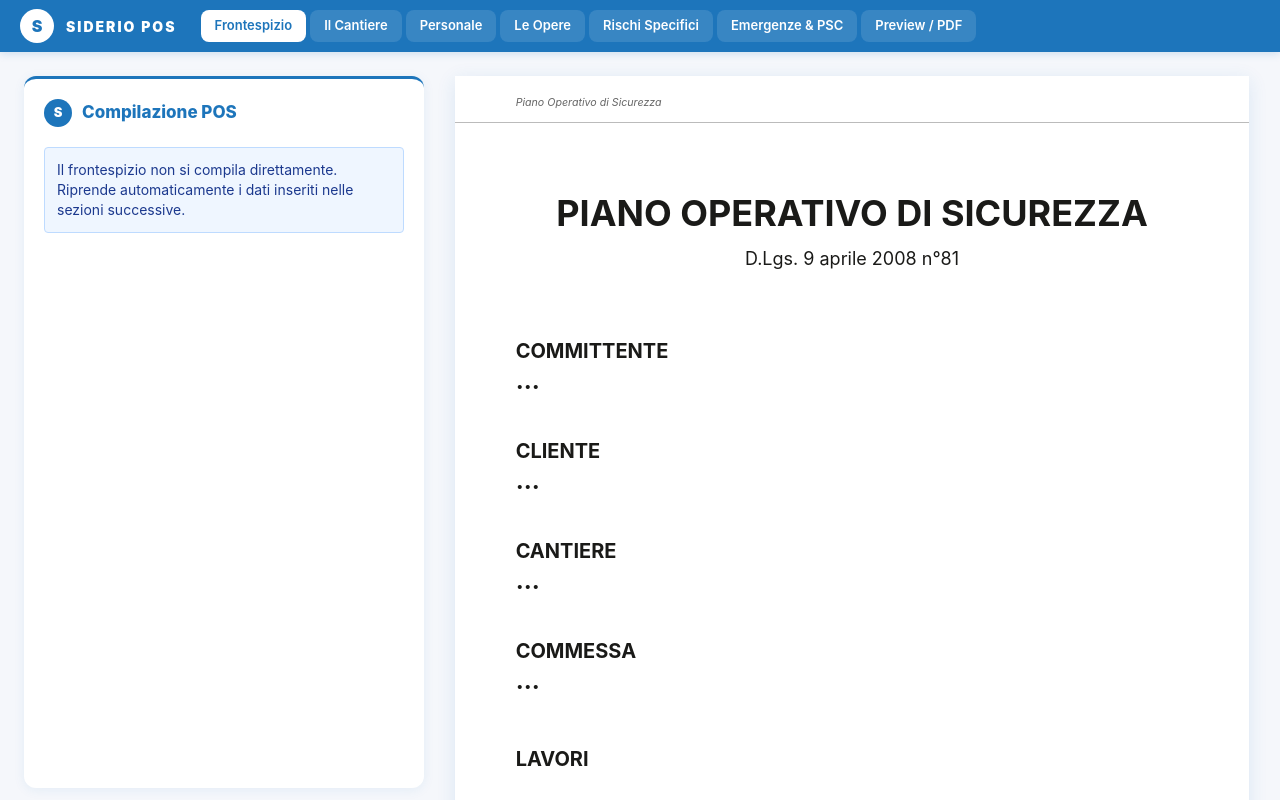
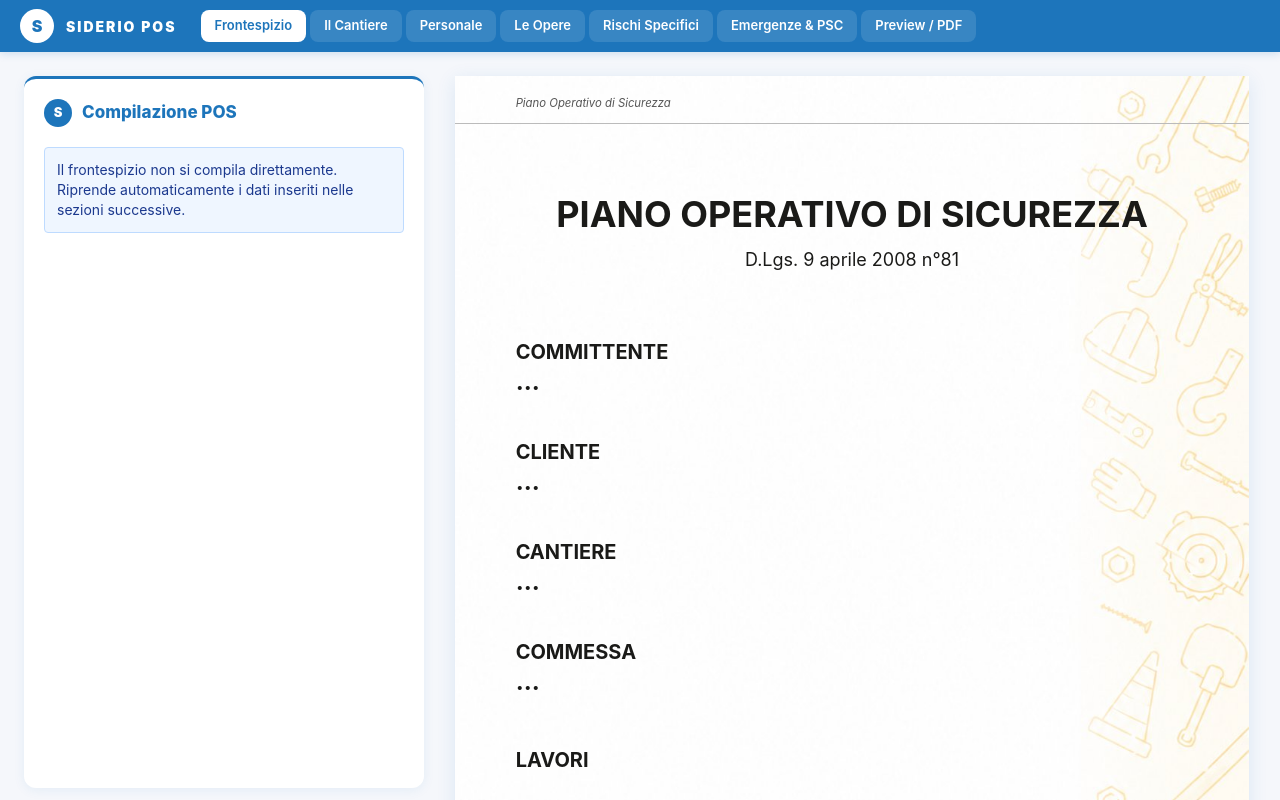
Before and after one commit to davono71-png/Siderio-Pos, a React (Vite) app: page / in a window 1280 px wide. Shown: the top 800 px of the page. Built offline with nearby package versions, Linux system fonts and the light colour scheme.

Commit message:
fix: src/index.css

```diff
--- a/src/index.css
+++ b/src/index.css
@@ -14,30 +14,41 @@ body {
 }
 
 /* ═══════════════════════════════════
-   SCREEN — un foglio per <Page>
+   SCREEN
 ═══════════════════════════════════ */
 .page-a4 {
   width: 210mm;
   min-height: 297mm;
-  background: white;
+  background: white url('/bg-tools.png') no-repeat right center / auto 100%;
   margin: 0 auto 28px auto;
   box-sizing: border-box;
   box-shadow: 0 4px 18px rgba(29,117,187,0.12);
   display: flex;
   flex-direction: column;
+  position: relative;
 }
 
 .page-header {
   display: flex;
   justify-content: space-between;
+  align-items: center;
   padding: 5mm 16mm 3mm;
   border-bottom: 0.5pt solid #bbb;
-  font-size: 8pt;
-  color: #666;
+  font-size: 8.5pt;
   flex-shrink: 0;
 }
-.page-header-left  { font-style: italic; }
-.page-header-right { font-style: italic; }
+.page-header-left {
+  font-style: italic;
+  color: #555;
+}
+/* Commessa: più grande, grassetto, no corsivo */
+.page-header-right {
+  font-weight: 700;
+  font-style: normal;
+  font-size: 9pt;
+  color: #1a1a18;
+  letter-spacing: 0.02em;
+}
 
 .page-content {
   flex: 1;
@@ -47,6 +58,7 @@ body {
 .page-footer {
   display: flex;
   justify-content: space-between;
+  align-items: center;
   padding: 3mm 16mm 5mm;
   border-top: 0.5pt solid #bbb;
   font-size: 8pt;
@@ -69,7 +81,7 @@ body {
 ═══════════════════════════════════ */
 @page {
   size: A4 portrait;
-  margin: 0;   /* controlliamo noi margini via padding dentro .page-a4 */
+  margin: 0;
 }
 
 @media print {
@@ -88,7 +100,6 @@ body {
     width: 210mm;
   }
 
-  /* Ogni .page-a4 = una pagina esatta */
   .page-a4 {
     width: 210mm !important;
     height: 297mm !important;
@@ -101,6 +112,8 @@ body {
     break-after: page !important;
     display: flex !important;
     flex-direction: column !important;
+    /* Sfondo nel print: Chrome stampa bg se "Sfondo grafica" è attivo */
+    background: white url('/bg-tools.png') no-repeat right center / auto 100% !important;
   }
 
   .page-a4:last-child {
@@ -108,7 +121,6 @@ body {
     break-after: auto !important;
   }
 
-  /* ── Mai spezzare le tabelle ── */
   table {
     page-break-inside: avoid !important;
     break-inside: avoid !important;
@@ -124,7 +136,5 @@ body {
     break-after: avoid !important;
   }
 
-  /* Mantieni colori grigio intestazioni tabella */
-  .bg-gray-300 { background-color: #d1d5db !important; }
   th { background-color: #e5e7eb !important; }
 }
```
